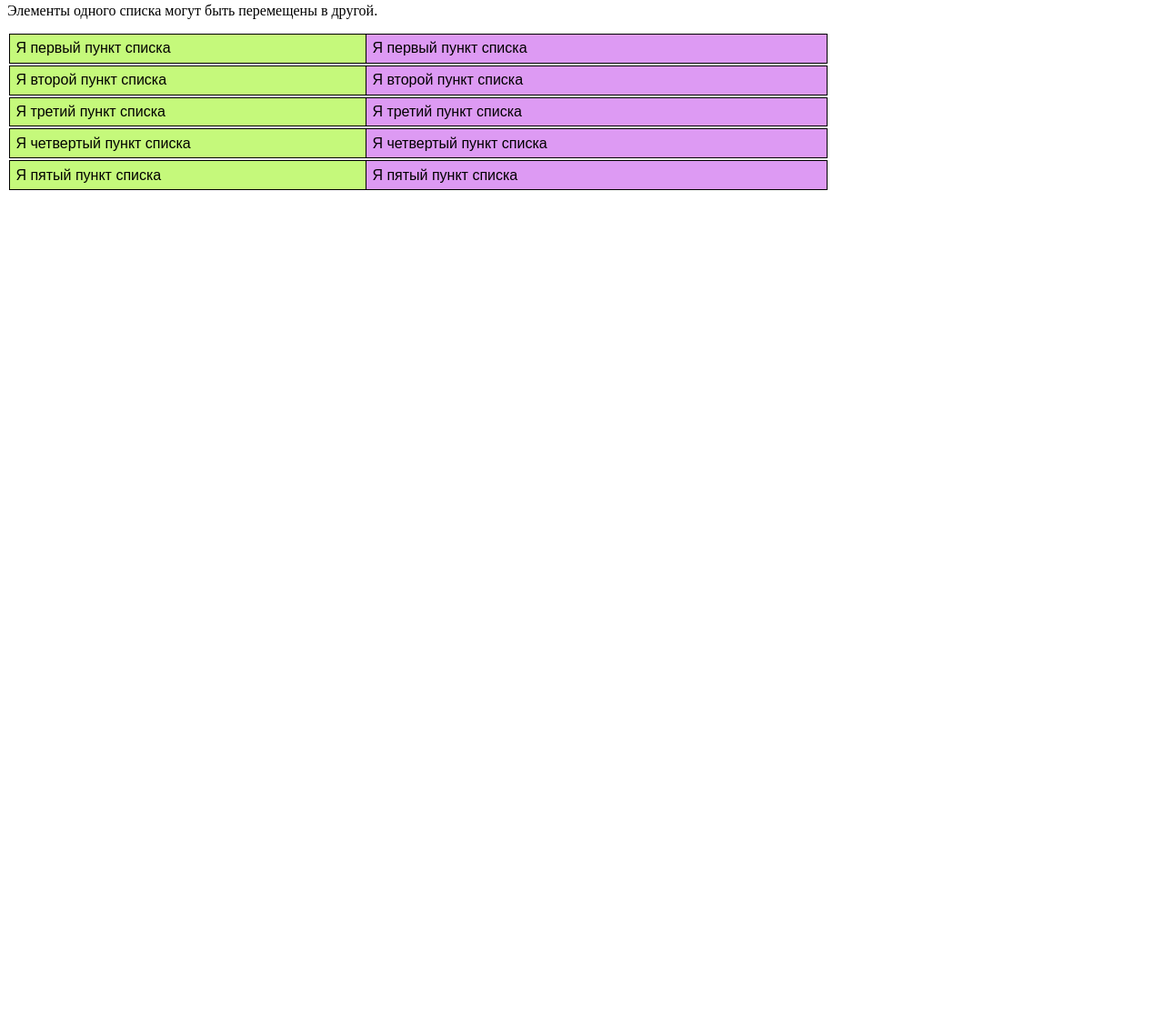
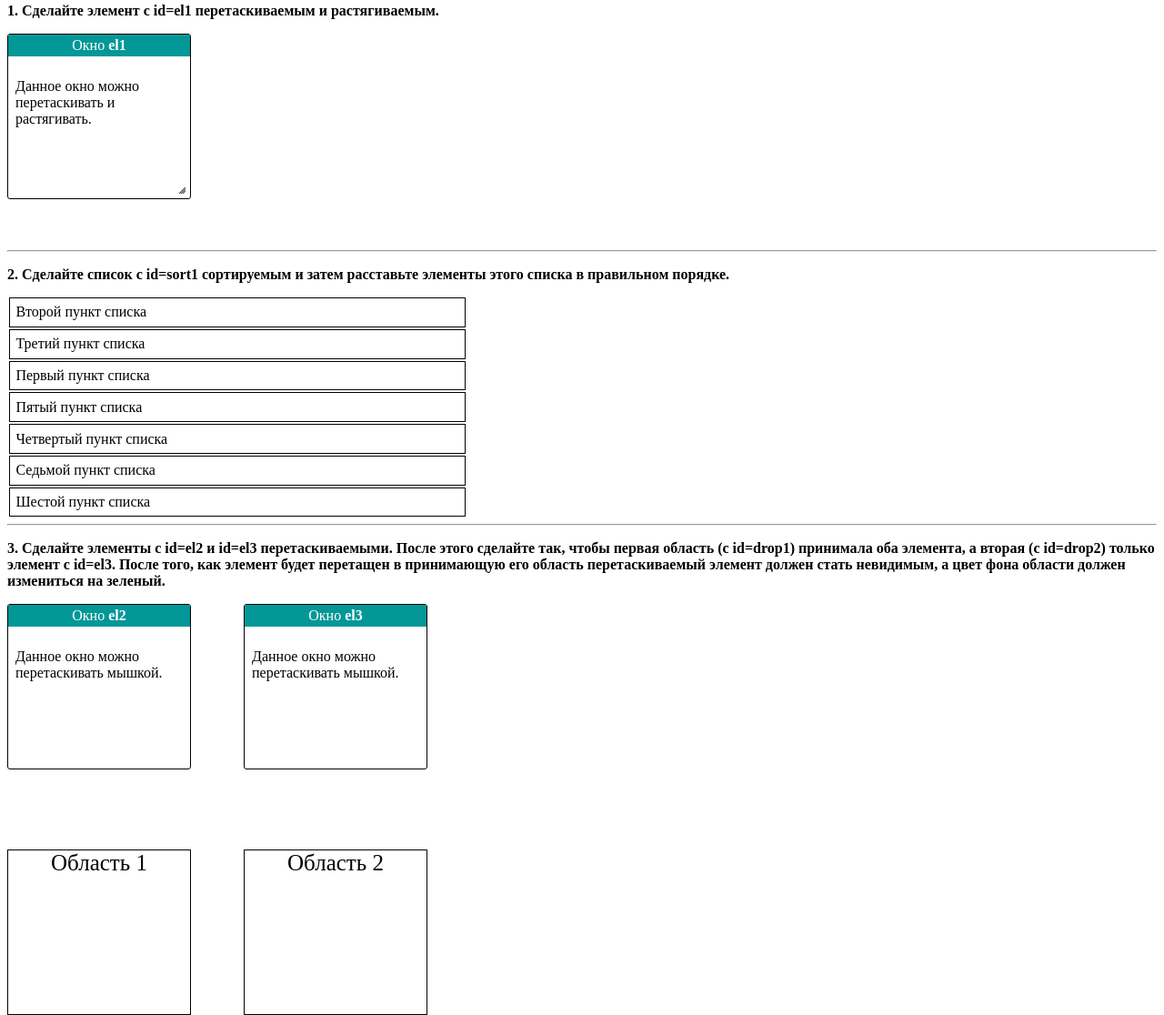
Before and after one commit to Gubanov07/gnus, a plain HTML site: page jQuery/yoy.html in a window 1280 px wide. Shown: the part 13-1129 px from the top of the page at 91% size. Before the commit the page ends 800 px from the top, so only its background shows below. Drawn offline with Linux system fonts and the light colour scheme.

Commit message:
Задание 1

```diff
--- a/jQuery/scripts.js
+++ b/jQuery/scripts.js
@@ -1,3 +1,40 @@
 $(document).ready(function(){
-   $("#sort1,#sort2").sortable({connectWith:".connect"});
+    $("#el1").draggable();
+   $("#el1").resizable({animate:true,helper:"ui-state-highlight"});
 });
+
+$(document).ready(function(){
+   $("#sort1").sortable();
+});
+
+
+$(document).ready(function(){
+   $("#el2").draggable({stack:"#drop1"});
+   $("#drop1").droppable({
+      over:function(){
+         $("#drag1").css("background-color","#d7fa99");
+         $("#drop1").css("background-color","#d7fa99");
+      },
+      drop:function(){
+         $("#drag1").css("display","none");
+         $("#drop1").css("background-color","#c4f66f");
+         $("#drop1").html("Перемещение завершено успешно.");
+         alert("Вы перетащили элемент с id=drag1 в область с id=drop1.");
+      }
+   });
+});
+$(document).ready(function(){
+   $("#el3").draggable({stack:"#drop2"});
+   $("#drop2").droppable({
+      over:function(){
+         $("#drag2").css("background-color","#d7fa99");
+         $("#drop2").css("background-color","#d7fa99");
+      },
+      drop:function(){
+         $("#drag2").css("display","none");
+         $("#drop2").css("background-color","#c4f66f");
+         $("#drop2").html("Перемещение завершено успешно.");
+         alert("Вы перетащили элемент с id=drag1 в область с id=drop1.");
+      }
+   });
+});
--- a/jQuery/styles.css
+++ b/jQuery/styles.css
@@ -1,35 +1,62 @@
-#sort1
-{
+#el1,#el2,#el3 {
+border-style:solid;
+border-width:1px;
+height:180px;
+width:200px;
+}
+#head {
+text-align:center;
+color:white;
+border-style:solid;
+border-color:#049797;
+background-color:#049797;
+}
+#cont {
+padding:8px;
+}
+#el2 {
+position:absolute;
+top:0px;
+left:0px;
+}
+#el3 {
+position:absolute;
+top:0px;
+left:260px;
+}
+#drop1 {
+border:1px solid;
+position:absolute;
+top:270px;
+left:0px;
+height:180px;
+width:200px;
+text-align:center;
+font-size:25px;
+}
+#drop2 {
+border:1px solid;
+position:absolute;
+top:270px;
+left:260px;
+height:180px;
+width:200px;
+text-align:center;
+font-size:25px;
+}
+#sort1 {
 list-style-type:none;
 margin:0;
 padding:0;
 width:40%;
 }
-#sort1 li
-{
+#sort1 li {
 margin:2px;
 padding: 0.4em;
 border-style:solid;
 border-width:1px;
-height: 18px;
-background-color:#c5f97b;
+height:18px;
 }
-#sort2
-{
-position:absolute;
-top:48px;
-left:400px;
-list-style-type:none;
-margin:0;
-padding:0;
-width:40%;
+#wrap1 {
+position:relative;
 }
-#sort2 li
-{
-background-color:#dd9af3;
-margin:2px;
-padding: 0.4em;
-border-style:solid;
-border-width:1px;
-height: 18px;
-}
--- a/jQuery/yoy.html
+++ b/jQuery/yoy.html
@@ -14,21 +14,43 @@
 	<script src="scripts.js"></script>
 </head>
 <body>
-<p>Элементы одного списка могут быть перемещены в другой.</p>
-<ol id="sort1" class="ui-widget connect">
-<li>Я первый пункт списка</li>
-<li>Я второй пункт списка</li>
-<li>Я третий пункт списка</li>
-<li>Я четвертый пункт списка</li>
-<li>Я пятый пункт списка</li>
-</ol>
-<br />
-<ol id="sort2" class="ui-widget connect">
-<li>Я первый пункт списка</li>
-<li>Я второй пункт списка</li>
-<li>Я третий пункт списка</li>
-<li>Я четвертый пункт списка</li>
-<li>Я пятый пункт списка</li>
-</ol>
+<p><b>1. Сделайте элемент с id=el1 перетаскиваемым и растягиваемым.</b></p>
+<div style="min-height:230px">
+<div id="el1" class="ui-corner-all">
+<div id="head">
+Окно <b>el1</b>
+</div>
+<p id="cont">Данное окно можно перетаскивать и растягивать.</p>
+</div>
+</div>
+<hr />
+<p><b>2. Сделайте список с id=sort1 сортируемым и затем расставьте элементы этого списка в правильном порядке.</b></p>
+<ul id="sort1">
+<li>Второй пункт списка</li>
+<li>Третий пункт списка</li>
+<li>Первый пункт списка</li>
+<li>Пятый пункт списка</li>
+<li>Четвертый пункт списка</li>
+<li>Седьмой пункт списка</li>
+<li>Шестой пункт списка</li>
+</ul>
+<hr />
+<p><b>3. Сделайте элементы с id=el2 и id=el3 перетаскиваемыми. После этого сделайте так, чтобы первая область (c id=drop1) принимала оба элемента, а вторая (c id=drop2) только элемент с id=el3. После того, как элемент будет перетащен в принимающую его область перетаскиваемый элемент должен стать невидимым, а цвет фона области должен измениться на зеленый.</b></p>
+<div id="wrap1">
+<div id="el2" class="ui-corner-all">
+<div id="head">
+Окно <b>el2</b>
+</div>
+<p id="cont">Данное окно можно перетаскивать мышкой.</p>
+</div>
+<div id="el3" class="ui-corner-all">
+<div id="head">
+Окно <b>el3</b>
+</div>
+<p id="cont">Данное окно можно перетаскивать мышкой.</p>
+</div>
+<div id="drop1"> Область 1 </div>
+<div id="drop2">Область 2 </div>
+</div>
 </body>
 </html>
```
